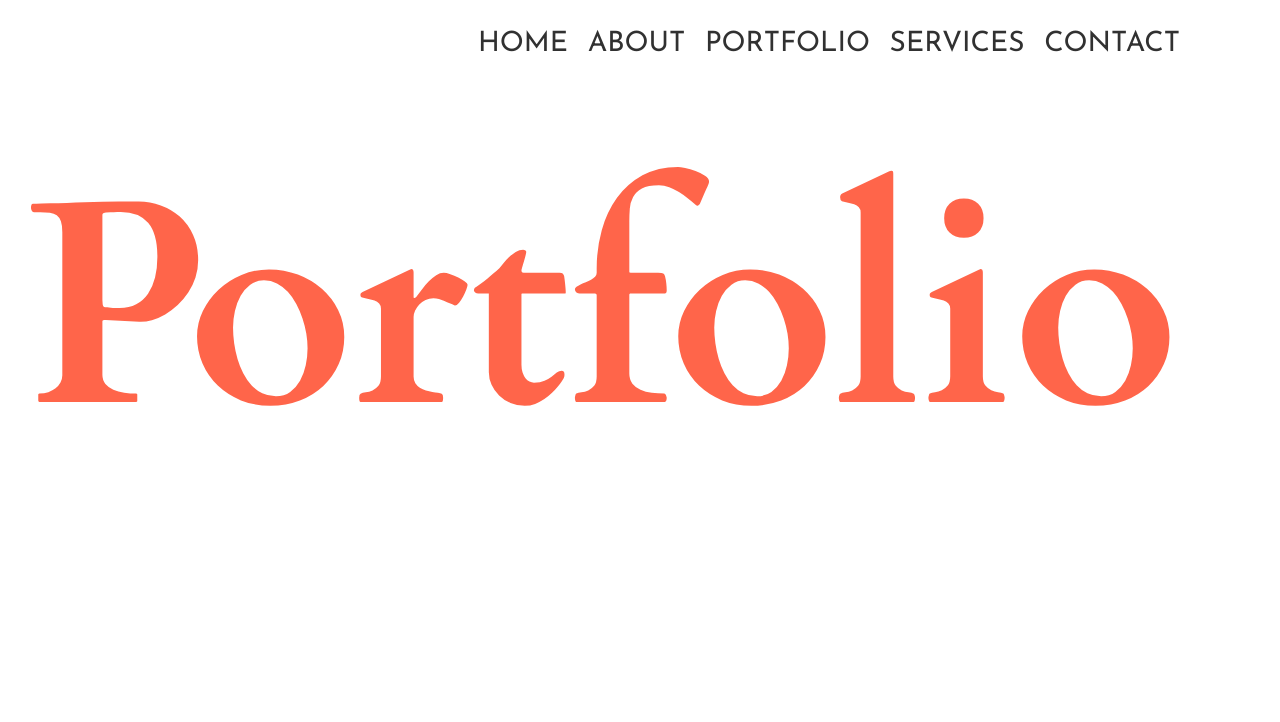
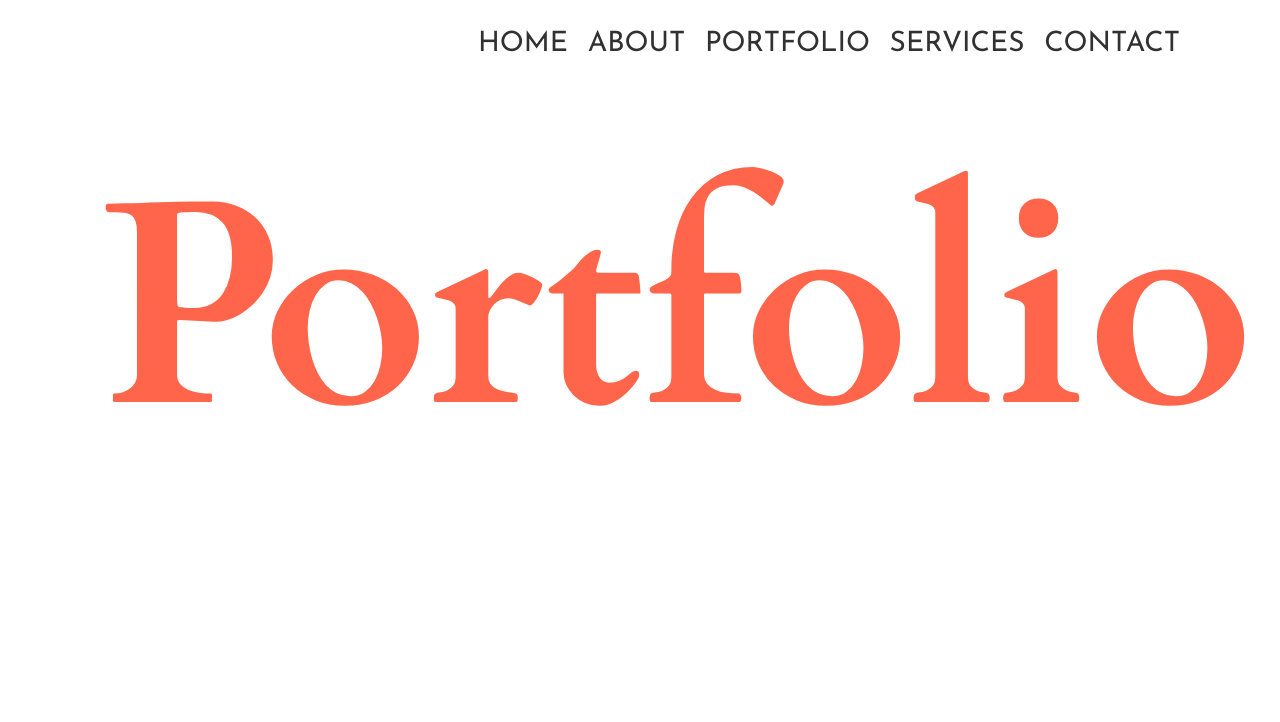
Before and after one commit to jstickle-codes/responsive-portfolio, a website: page work/index.html in a window 1280 px wide. Shown: the top 722 px of the page. Drawn offline with Linux system fonts and the light colour scheme; files that its build step writes are made by us from their sources; files whose address does not match are found by name.

Commit message:
Corrected errors in layout

```diff
--- a/css/main.css
+++ b/css/main.css
@@ -132,6 +132,8 @@ h3 {
 h4 {
   font-family: 'Cardo', serif;
   font-size: 3em;
+  width: 100%;
+  text-align: center;
 }
 
 h5 {
@@ -317,11 +319,13 @@ footer .social-icons p {
 
 .subpage-header-content {
   justify-content: left;
+  width: 100%;
 }
 
 .subpage-header-h1 {
   color: #ff654a;
-  font-size: 4.5em;
+  font-size: 5em;
+  text-align: center;
 }
 
 /***** SERVICES PAGE ******/
@@ -466,13 +470,6 @@ footer .social-icons p {
     font-size: 2em;
   }
 
-  /*ABOUT*/
-
-  #about h4, footer h4 {
-    width: 100%;
-    text-align: center;
-  }
-
   /*PORTFOLIO*/
 
   #portfolio .portfolio-content, #work .portfolio-content {
@@ -493,10 +490,6 @@ footer .social-icons p {
 
   /* FOOTER */
 
-  footer h4 {
-    width: 100%
-  }
-
   footer .footer-content {
     display: flex;
     justify-content: space-between;
@@ -511,6 +504,12 @@ footer .social-icons p {
   footer h6 {
     margin: 0;
     padding: 0;
+  }
+
+  /* SUBPAGES */
+
+  .subpage-header-h1 {
+    font-size: 12em;
   }
 
 }
```
